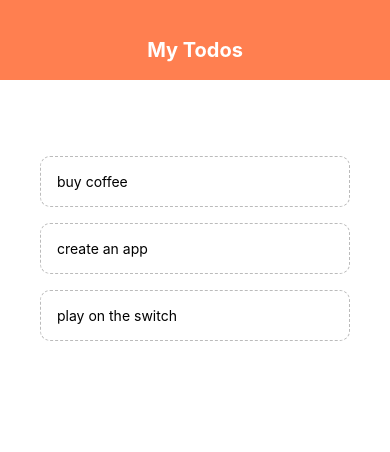
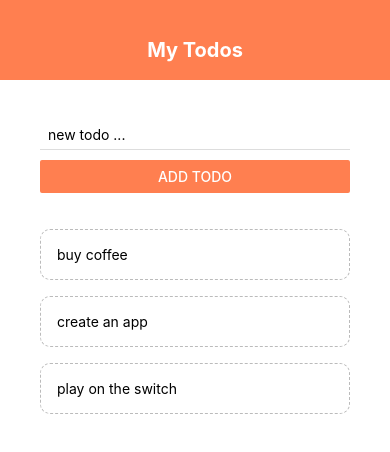
Before and after one commit to BinBin2905/react-native, a React Native app: screen / in a window 390 px wide. Shown: the top 452 px of the page. Built offline with nearby package versions, Linux system fonts and the light colour scheme.

Commit message:
Completed lesson Todos App part 3

```diff
--- a/App.js
+++ b/App.js
@@ -2,6 +2,7 @@
 import { FlatList, StyleSheet, Text, View } from "react-native";
 import Header from "./components/header";
 import TodoItem from "./components/todoItem";
+import AddTodo from "./components/addTodo";
 
 export default function App() {
   const [todos, setTodos] = useState([
@@ -16,12 +17,17 @@
     });
   };
 
+  const submitHandler = (text) => {
+    setTodos((prevTodos) => {
+      return [{ text: text, key: Math.random().toString() }, ...prevTodos];
+    });
+  };
+
   return (
     <View style={styles.container}>
-      {/* header */}
       <Header />
       <View style={styles.content}>
-        {/* to form */}
+        <AddTodo submitHandler={submitHandler} />
         <View style={styles.list}>
           <FlatList
             data={todos}
--- /dev/null
+++ b/components/addTodo.js
@@ -0,0 +1,35 @@
+import { StyleSheet, TextInput, Button, View } from "react-native";
+import { useState } from "react";
+
+export default function AddTodo({ submitHandler }) {
+  const [text, setText] = useState("");
+
+  const changeHandler = (val) => {
+    setText(val);
+  };
+
+  return (
+    <View>
+      <TextInput
+        style={styles.input}
+        placeholder="new todo ..."
+        onChangeText={changeHandler}
+      />
+      <Button
+        onPress={() => submitHandler(text)}
+        title="add todo"
+        color="coral"
+      />
+    </View>
+  );
+}
+
+const styles = StyleSheet.create({
+  input: {
+    marginBottom: 10,
+    paddingHorizontal: 8,
+    paddingVertical: 6,
+    borderBottomWidth: 1,
+    borderBottomColor: "#ddd",
+  },
+});
```
